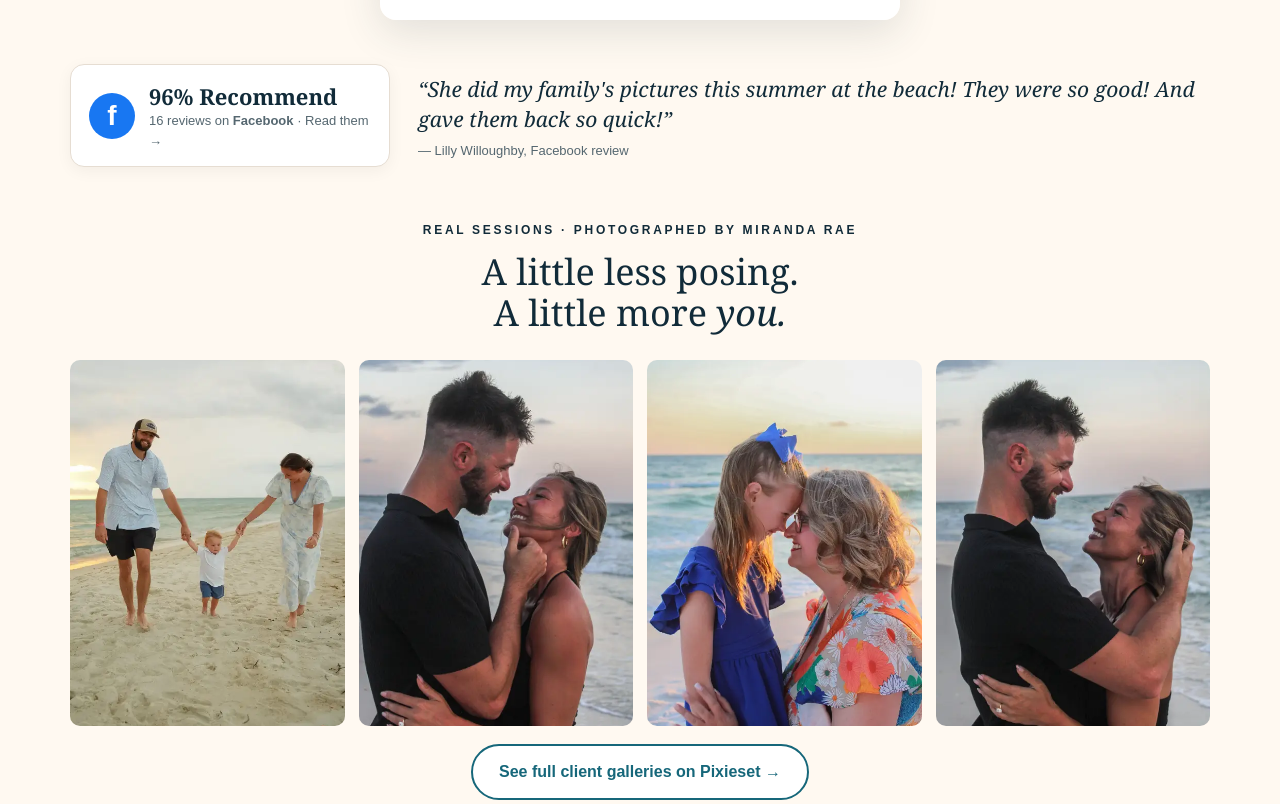
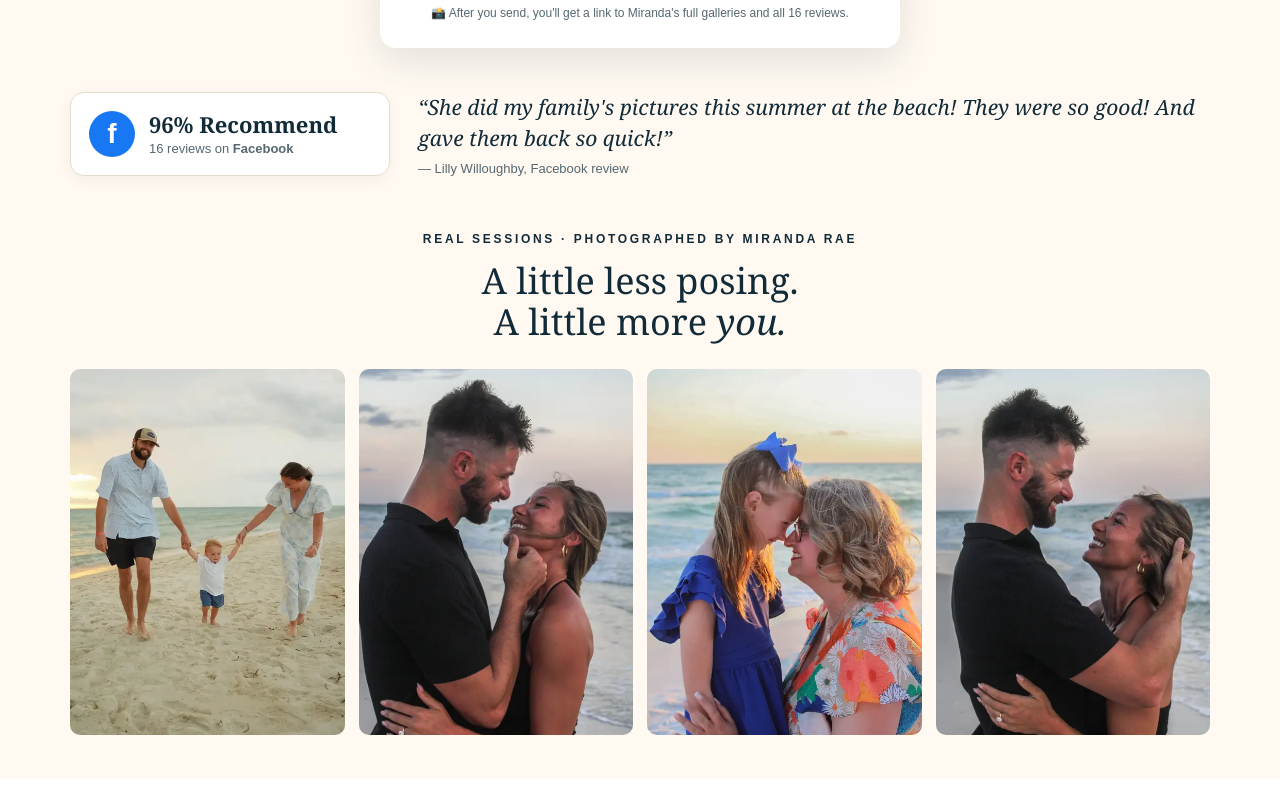
Before and after one commit to mirandaraep-tech/mirandaraephotography-site, a plain HTML site: page mexico-beach-photographer.html in a window 1280 px wide. Shown: the part 1678-2482 px from the top of the page. Drawn offline with Linux system fonts and the light colour scheme.

Commit message:
Keep visitors on page: reviews badge not clickable, galleries/reviews after form

```diff
--- a/mexico-beach-photographer.html
+++ b/mexico-beach-photographer.html
@@ -308,6 +308,7 @@ footer a{color:#fff}
 
       <button class="btn btn-text" type="submit">Check My Date — Free to Ask</button>
       <p class="fine">No payment required. Your date isn't reserved until Miranda confirms the details with you.</p>
+      <p class="fine">📸 After you send, you'll get a link to Miranda's full galleries and all 16 reviews.</p>
     </form>
   </div>
 </section>
@@ -315,13 +316,13 @@ footer a{color:#fff}
 <!-- Social proof -->
 <div class="proof">
   <div class="shell proof-grid">
-    <a class="fbcard" href="https://www.facebook.com/profile.php?id=61591669718246" target="_blank" rel="noopener" onclick="return linkTap('facebook');">
+    <div class="fbcard">
       <div class="fblogo">f</div>
       <div>
         <div class="fbnum">96% Recommend</div>
-        <div class="fbtxt">16 reviews on <b>Facebook</b> · Read them →</div>
+        <div class="fbtxt">16 reviews on <b>Facebook</b></div>
       </div>
-    </a>
+    </div>
     <blockquote>“She did my family's pictures this summer at the beach! They were so good! And gave them back so quick!”
       <cite>— Lilly Willoughby, Facebook review</cite></blockquote>
   </div>
@@ -338,7 +339,6 @@ footer a{color:#fff}
       <img src="/images/destin-199/destin199-child.webp" alt="Child sharing a joyful moment by the ocean, photographed by Miranda Rae" loading="lazy">
       <img src="/images/destin-199/destin199-couple-laughing.webp" alt="Couple laughing beside the waves, photographed by Miranda Rae" loading="lazy">
     </div>
-    <a class="btn btn-ghost pixie" href="https://mirandaraesphotography.mypixieset.com/gallery-1/" target="_blank" rel="noopener" onclick="return linkTap('pixieset');">See full client galleries on Pixieset →</a>
   </div>
 </section>
 
@@ -411,7 +411,7 @@ footer a{color:#fff}
       <details><summary>Where in Mexico Beach will we meet?</summary><p>Tell Miranda where you're staying or which beach you have in mind. She'll confirm a good meeting spot and any access details before booking.</p></details>
       <details><summary>Can we choose the time of day?</summary><p>Yes. Tell Miranda your preference and any other dates that could work. Your exact time depends on availability and conditions.</p></details>
       <details><summary>What if the weather turns?</summary><p>If Gulf weather is unsafe or unworkable, Miranda will contact you about rescheduling.</p></details>
-      <details><summary>Can I see more of Miranda's work?</summary><p>Yes — tap “See full client galleries” under the photos above, or check out her Facebook reviews near the top of this page.</p></details>
+      <details><summary>Can I see more of Miranda's work?</summary><p>Yes — right after you send the form, you'll get links to her full client galleries and all 16 Facebook reviews.</p></details>
     </div>
   </div>
 </section>
```
